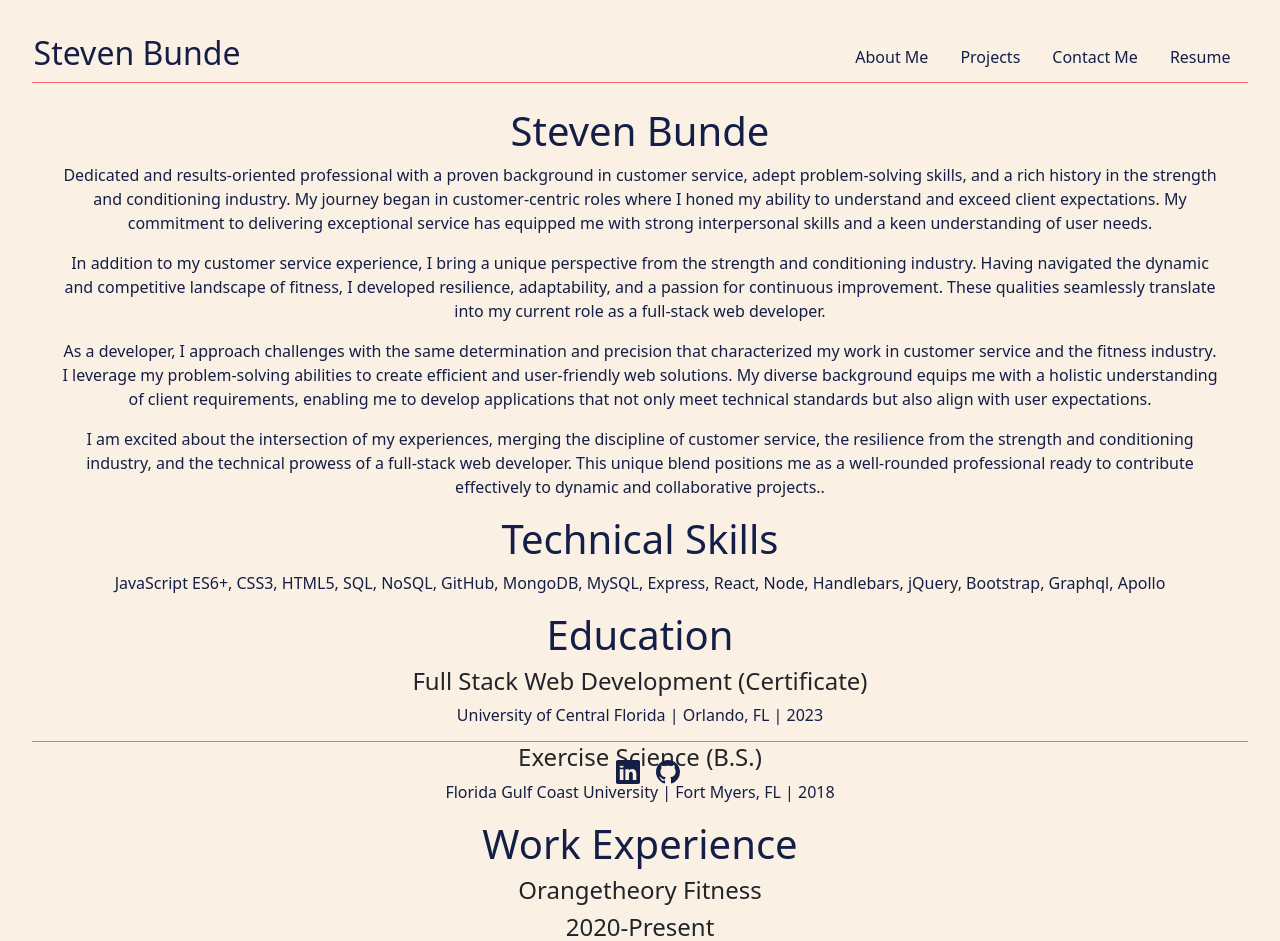
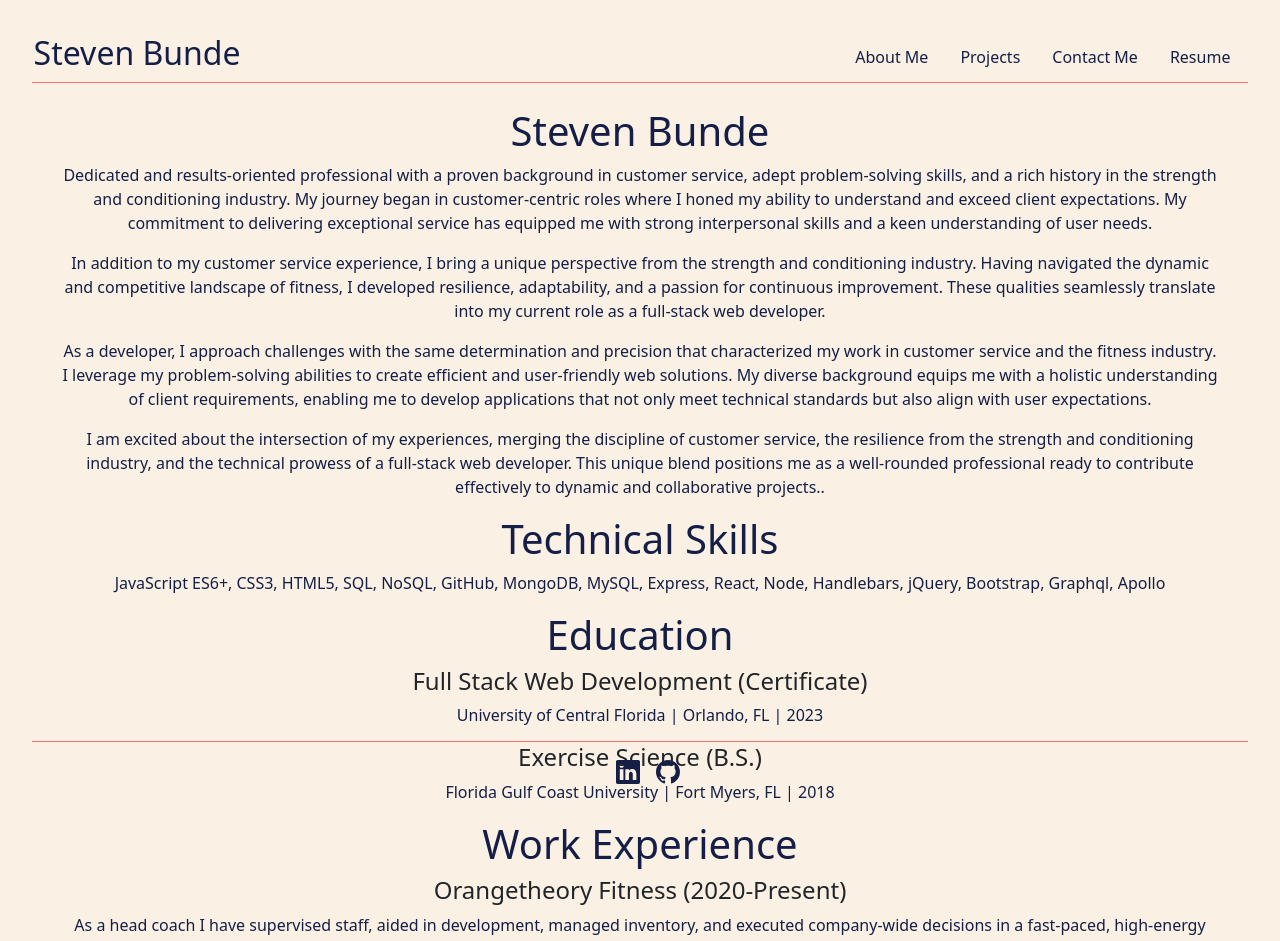
Before and after one commit to Bunde20/React-Portfolio, a React (Vite) app: page /Resume in a window 1280 px wide. Shown: the top 941 px of the page. Built offline with nearby package versions, Linux system fonts and the light colour scheme.

Commit message:
Added aditional styling to resume/links

```diff
--- a/src/App.css
+++ b/src/App.css
@@ -1,6 +1,7 @@
 #root {
     max-width: 100%;
-    margin: 0 auto;
+    max-height: 80%;
+    margin: 0 0 40px 0;
     padding: 2rem;
     text-align: center;
 }
@@ -72,6 +73,12 @@ a:hover {
     transition: all 0.2s ease-in-out;
 }
 
+svg:hover {
+    transform: scale(1.2);
+    transition: all 0.2s ease-in-out;
+    fill: #FF6969 !important;
+}
+
 @media (max-width: 625px) {
     #fullNav {
         display: flex !important;
--- a/src/components/Footer.jsx
+++ b/src/components/Footer.jsx
@@ -2,13 +2,13 @@ export default function Footer() {
     return (
       <footer class="d-flex flex-wrap justify-content-center align-items-center py-3 border-top fixed-bottom" id="footer-border">
         <ul class="nav col-md-4 justify-content-center list-unstyled d-flex">
-          <li class="ms-3">
+          <li class="ms-3" id="icon">
             <a class="text-body-secondary" href="https://www.linkedin.com/in/stevenbunde/">
               <svg
                 xmlns="http://www.w3.org/2000/svg"
                 width="24"
                 height="24"
-                fill="currentColor"
+                fill="#141E46"
                 class="bi bi-linkedin"
                 viewBox="0 0 16 16"
               >
@@ -16,13 +16,13 @@ export default function Footer() {
               </svg>
             </a>
           </li>
-          <li class="ms-3">
+          <li class="ms-3" id="icon" >
             <a class="text-body-secondary" href="https://github.com/Bunde20">
               <svg
                 xmlns="http://www.w3.org/2000/svg"
                 width="24"
                 height="24"
-                fill="currentColor"
+                fill="#141E46"
                 class="bi bi-github"
                 viewBox="0 0 16 16"
               >
--- a/src/pages/Resume.jsx
+++ b/src/pages/Resume.jsx
@@ -48,8 +48,7 @@ export default function Resume() {
       <h4>Exercise Science {`(B.S.)`}</h4>
       <p>Florida Gulf Coast University | Fort Myers, FL | 2018</p>
       <h1>Work Experience</h1>
-      <h4>Orangetheory Fitness</h4>
-      <h4>2020-Present</h4>
+      <h4>Orangetheory Fitness {`(2020-Present)`}</h4>
       <p>
         As a head coach I have supervised staff, aided in development, managed inventory, and executed company-wide decisions
         in a fast-paced, high-energy environment designed for client satisfaction.{' '}
```
